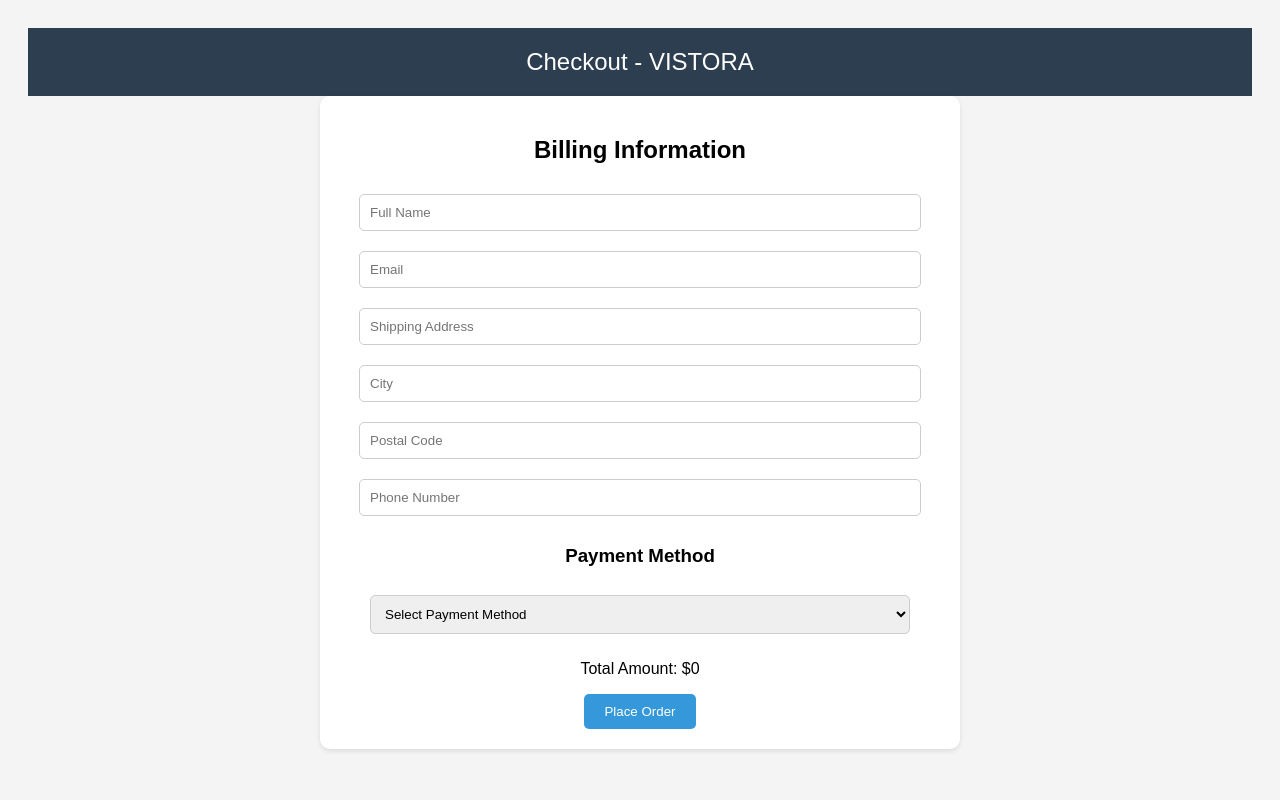
After one commit to vinaych132/VISTORA, a Flask app: template vistora-pipeline/templates/checkout.html in a window 1280 px wide. The commit adds this page. Run offline with Flask 3, Linux system fonts and the light colour scheme; the template is opened without the code that fills it, so the values that code supplies are empty.

Commit message:
Update app.py, index.html, billing.html, and checkout.html for route fixes and new pages

```diff
--- /dev/null
+++ b/vistora-pipeline/app.py
@@ -0,0 +1,32 @@
+from flask import Flask, render_template, redirect, url_for
+
+app = Flask(__name__)
+
+# Route for the homepage
+@app.route('/')
+def home():
+    return render_template('index.html')  # Homepage route
+
+# Route for the billing page
+@app.route('/billing')
+def billing():
+    return render_template('billing.html')  # Billing page route
+
+# Route for the checkout page
+@app.route('/checkout')
+def checkout():
+    return render_template('checkout.html')  # Checkout page route
+
+# Route for creating a dummy order (to test order ID)
+@app.route('/create-order')
+def create_order():
+    order_id = "12345"  # Replace with actual logic to generate order ID
+    response = {
+        "status": "success",
+        "message": "Order Created Successfully",
+        "order_id": order_id
+    }
+    return jsonify(response)  # Return a JSON response with the order ID
+
+if __name__ == '__main__':
+    app.run(debug=True)
--- /dev/null
+++ b/vistora-pipeline/templates/checkout.html
@@ -0,0 +1,52 @@
+<!DOCTYPE html>
+<html lang="en">
+<head>
+  <meta charset="UTF-8">
+  <meta name="viewport" content="width=device-width, initial-scale=1.0">
+  <title>Checkout - VISTORA</title>
+  <style>
+    body { font-family: Arial, sans-serif; background-color: #f4f4f4; text-align: center; padding: 20px; }
+    header { background: #2c3e50; color: white; padding: 20px; font-size: 24px; }
+    .container { background: white; padding: 20px; margin: auto; width: 90%; max-width: 600px; border-radius: 10px; box-shadow: 0 2px 5px rgba(0,0,0,0.1); }
+    input, select { padding: 10px; width: 90%; margin: 10px 0; border: 1px solid #ccc; border-radius: 5px; }
+    button { padding: 10px 20px; background-color: #3498db; color: white; border: none; border-radius: 5px; cursor: pointer; }
+    button:hover { background-color: #2980b9; }
+  </style>
+</head>
+<body>
+  <header>Checkout - VISTORA</header>
+  <div class="container">
+    <h2>Billing Information</h2>
+    <form id="checkoutForm">
+      <input type="text" placeholder="Full Name" required><br>
+      <input type="email" placeholder="Email" required><br>
+      <input type="text" placeholder="Shipping Address" required><br>
+      <input type="text" placeholder="City" required><br>
+      <input type="text" placeholder="Postal Code" required><br>
+      <input type="tel" placeholder="Phone Number" required><br>
+
+      <h3>Payment Method</h3>
+      <select required>
+        <option value="">Select Payment Method</option>
+        <option value="mock">Mock Payment Gateway</option>
+        <option value="cod">Cash on Delivery</option>
+      </select><br>
+
+      <p>Total Amount: $<span id="totalAmount">0</span></p>
+
+      <button type="submit">Place Order</button>
+    </form>
+  </div>
+
+  <script>
+    document.getElementById("totalAmount").innerText = localStorage.getItem("cartTotal") || 0;
+
+    document.getElementById("checkoutForm").addEventListener("submit", function(e) {
+      e.preventDefault();
+      alert("Order placed successfully! (Payment processing is mocked)");
+      localStorage.clear();
+      window.location.href = "index.html";
+    });
+  </script>
+</body>
+</html>
```
Also changed, not shown: vistora-pipeline/templates/billing.html (+23 -79 lines), vistora-pipeline/templates/index.html (added, +18 -0 lines).
